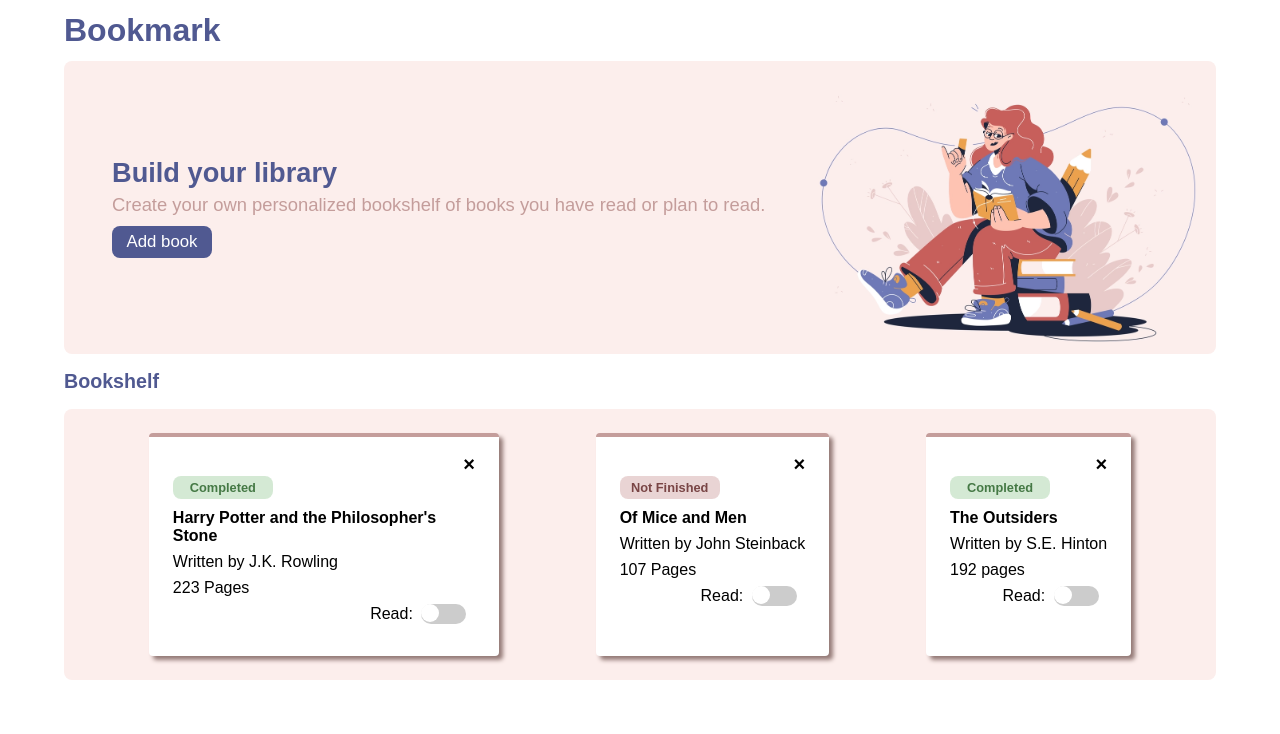
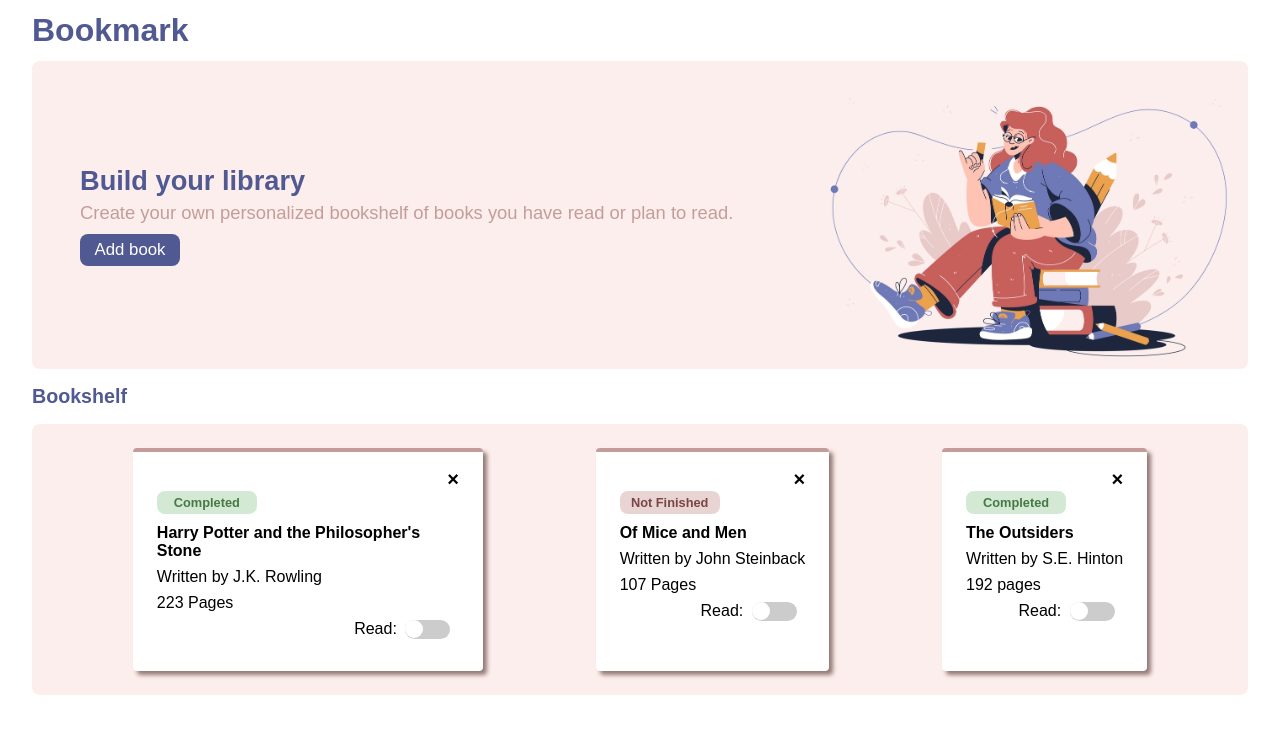
Before and after one commit to ken862734801/Library-App, a plain HTML site: page index.html in a window 1280 px wide. Drawn offline with Linux system fonts and the light colour scheme; a script that the page names is missing.

Commit message:
Update style.css

```diff
--- a/style.css
+++ b/style.css
@@ -13,7 +13,7 @@ body{
     min-height:100vh;
 }
 header{
-    width:90%;
+    width:95%;
     margin:0 auto;
     padding:12px 0;
     color:var(--secondary-color);
@@ -21,7 +21,7 @@ header{
 
 .banner{
     display:flex;
-    width:90%;
+    width:95%;
     margin: 0 auto;
     border-radius:8px;
     background-color: var(--main-color);
@@ -68,7 +68,7 @@ button:hover{
     min-width:220px;
 }
 .section-title{
-    width:90%;
+    width:95%;
     margin: 0 auto;
     padding:16px 0;
     font-size:1.05em;
@@ -79,7 +79,7 @@ button:hover{
     flex-wrap: wrap;
     background-color: var(--main-color);
     border-radius:8px;
-    width:90%;
+    width:95%;
     height:auto;
     margin: 0 auto;
     justify-content: space-evenly;
```
